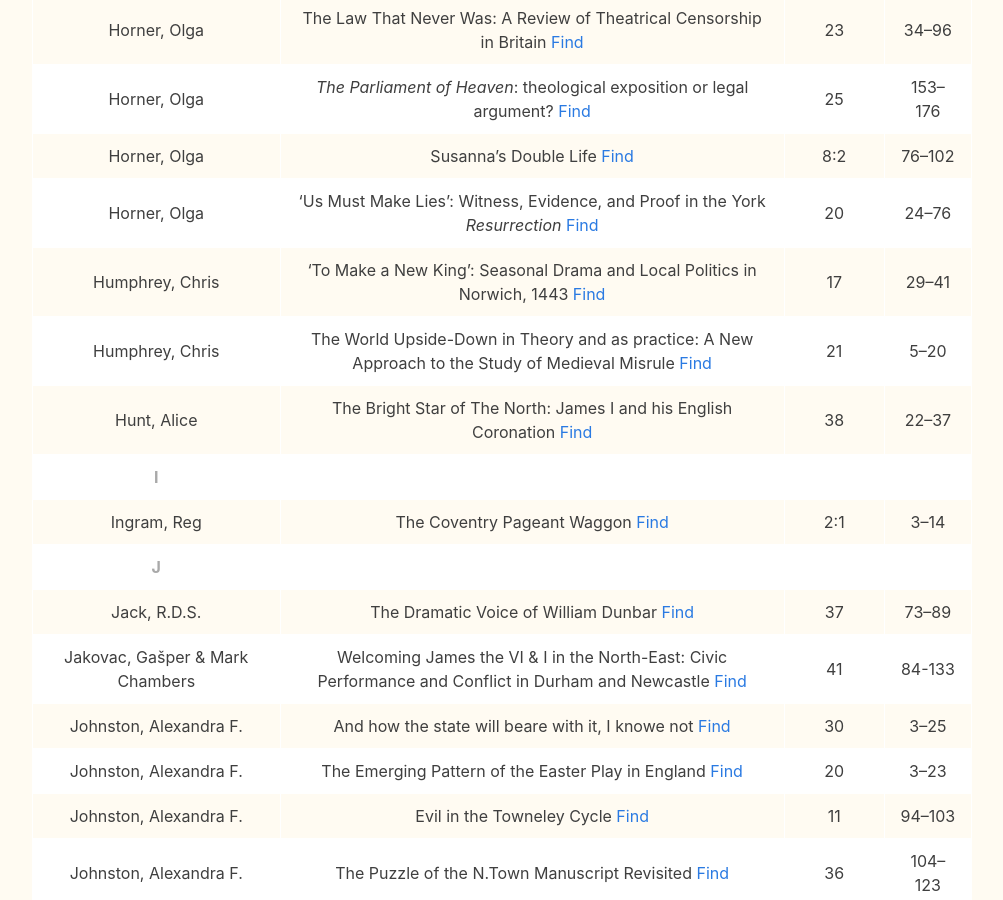
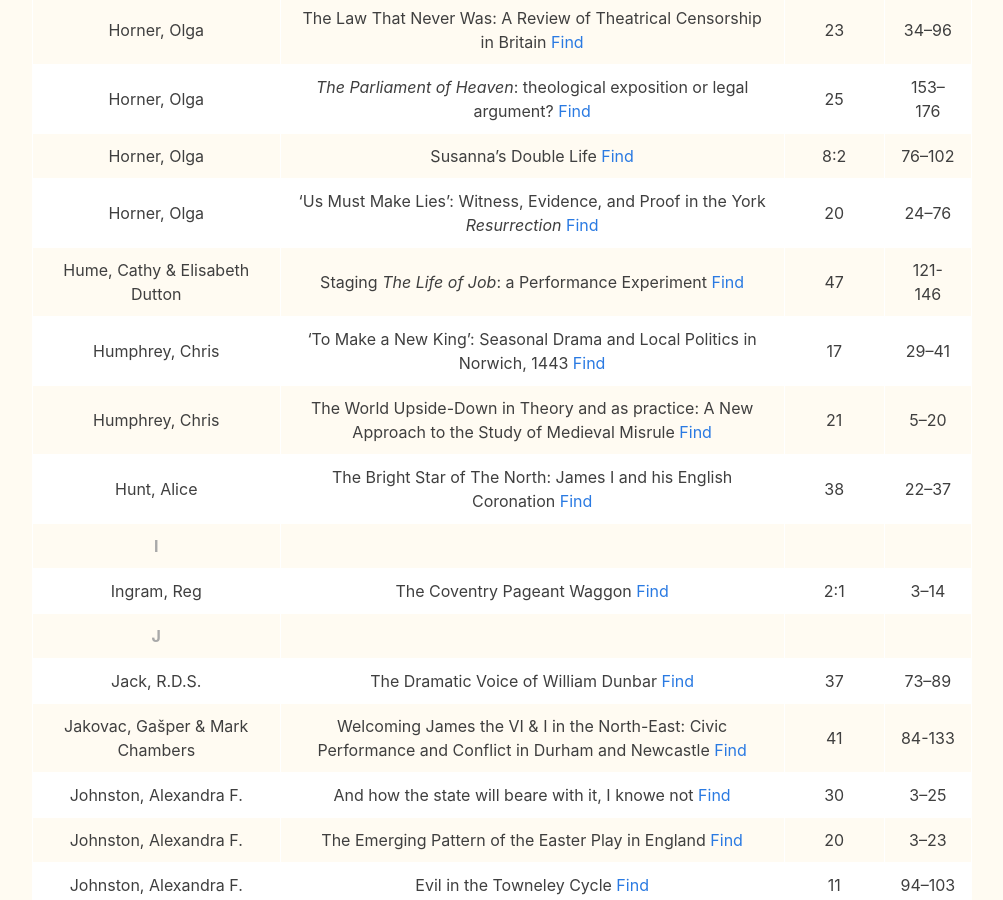
Before and after one commit to MedievalEnglishTheatre/MedievalEnglishTheatre.github.io, a Jekyll site: the page built from src/journal/cumindgj.md, in a window 1280 px wide and 900 px high, scrolled down 2786 px. Shown: the whole window, without its empty margins (138-1141 px from the left). Built offline with Jekyll 4.4.1, drawn with Linux system fonts in a browser that asks for light colours.

Commit message:
Update cumindgj.md vol. 47

```diff
--- a/src/journal/cumindgj.md
+++ b/src/journal/cumindgj.md
@@ -57,6 +57,7 @@ The later volumes include *summaries* and *PDFs* of one or two pages.
 |Horner, Olga| *The Parliament of Heaven*: theological exposition or legal argument?  [Find](vol25.html#Horner) |25|153–176|
 |Horner, Olga|Susanna’s Double Life  [Find](vol08.html#Horner) |8:2|76–102|
 |Horner, Olga|‘Us Must Make Lies’: Witness, Evidence, and Proof in the York *Resurrection*  [Find](vol20.html#Horner) |20|24–76|
+|Hume, Cathy &amp; Elisabeth Dutton|Staging *The Life of Job*: a Performance Experiment  [Find](vol47.html#Hume) |47|121-146|
 |Humphrey, Chris|‘To Make a New King’: Seasonal Drama and Local Politics in Norwich, 1443  [Find](vol17.html#Humphrey) |17|29–41|
 |Humphrey, Chris|The World Upside-Down in Theory and as practice: A New Approach to the Study of Medieval Misrule  [Find](vol21.html#Humphrey) |21|5–20|
 |Hunt, Alice|The Bright Star of The North: James I and his English Coronation  [Find](vol38.html#Hunt) |38|22–37|
```
